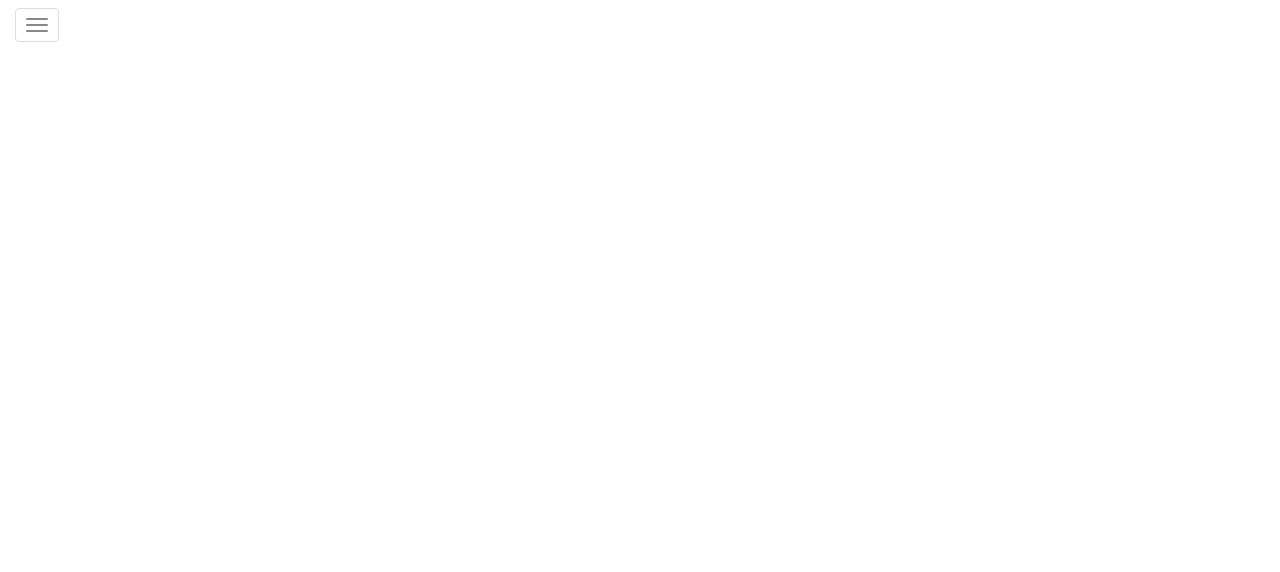
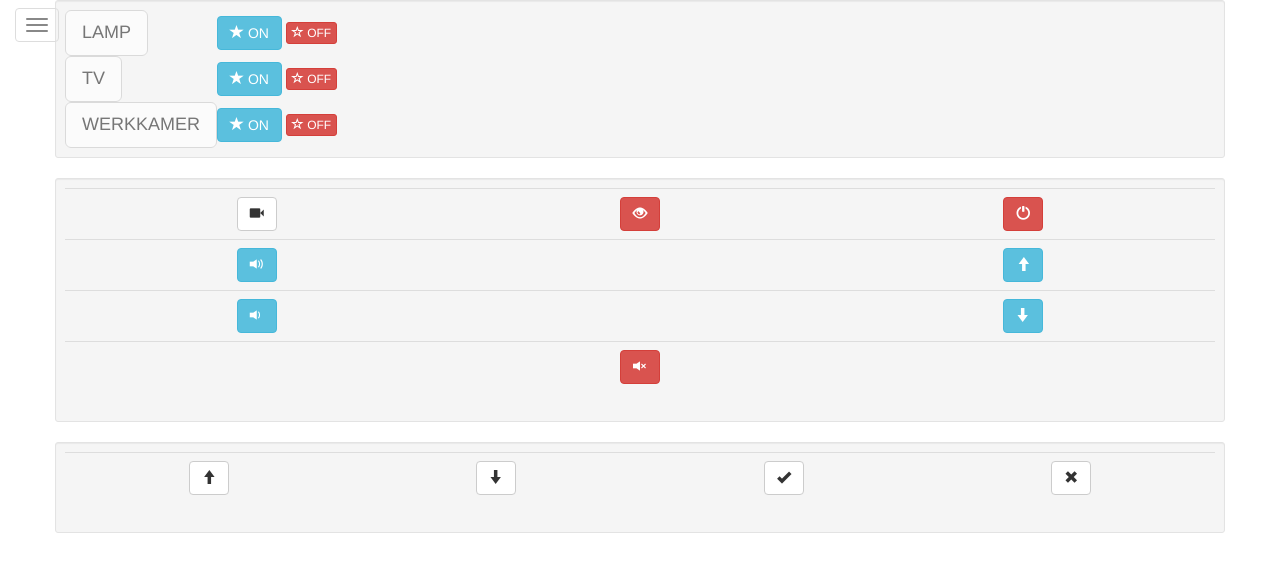
Before and after one commit to RobQuistNL/PieStation, a website: page public/index.html in a window 1280 px wide. Drawn offline with nearby package versions, Linux system fonts and the light colour scheme; no server answers.

Commit message:
Fix up HTML

```diff
--- a/modules/alarms.js
+++ b/modules/alarms.js
@@ -5,7 +5,7 @@
     module.exports.cronJob = require('cron').CronJob;
 
     module.exports.checkAlarms = function() {
-        console.log('Alarm happened!');
+        //console.log('Alarm happened!');
     };
 
     module.exports.initialize = function() {
--- a/public/index.html
+++ b/public/index.html
@@ -41,6 +41,7 @@
             <li><a href="tv.html">TV</a></li>
             <li><a href="led.html">Verlichting</a></li>
             <li><a href="irdevices.html">Alle IR apparaten</a></li>
+            <li><a href="power.html">Stroom</a></li>
             <li><a href="youtube.html">Youtube</a></li>
             <!--<li class="dropdown">
                 <a href="#" class="dropdown-toggle" data-toggle="dropdown">Music & video <b class="caret"></b></a>
--- /dev/null
+++ b/public/pages/home.html
@@ -0,0 +1,75 @@
+<div class="row">
+    <div class="col-md-12 well well-sm">
+        <table>
+            <tr>
+                <td>
+                    <a class="btn btn-default disabled btn-lg">LAMP</a>
+                </td>
+                <td>
+                    <a class='devicebutton btn btn-info' onClick="$.ajax('/send/kaku/M/10/on')"><i class="glyphicon glyphicon-star"></i> ON</a>
+                    <a class='devicebutton btn btn-danger btn-xs' onClick="$.ajax('/send/kaku/M/10/off')"><i class="glyphicon glyphicon-star-empty"></i> OFF</a>
+                </td>
+            </tr>
+
+            <tr>
+                <td>
+                    <a class="btn btn-default disabled btn-lg">TV</a>
+                </td>
+                <td>
+                    <a class='devicebutton btn btn-info' onClick="$.ajax('/send/kaku/M/20/on')"><i class="glyphicon glyphicon-star"></i> ON</a>
+                    <a class='devicebutton btn btn-danger btn-xs' onClick="$.ajax('/send/kaku/M/20/off')"><i class="glyphicon glyphicon-star-empty"></i> OFF</a>
+                </td>
+            </tr>
+
+            <tr>
+                <td>
+                    <a class="btn btn-default disabled btn-lg">WERKKAMER</a>
+                </td>
+                <td>
+                    <a class='devicebutton btn btn-info' onClick="$.ajax('/send/kaku/M/30/on')"><i class="glyphicon glyphicon-star"></i> ON</a>
+                    <a class='devicebutton btn btn-danger btn-xs' onClick="$.ajax('/send/kaku/M/30/off')"><i class="glyphicon glyphicon-star-empty"></i> OFF</a>
+                </td>
+            </tr>
+        </table>
+    </div>
+</div>
+
+<div class="row">
+    <div class="col-md-12 well well-sm">
+        <table class="table remote">
+            <tr>
+                <td><a data-device='sonytv' data-key='KEY_VIDEO' class='devicebutton btn btn-default'><i class="glyphicon glyphicon-facetime-video"></i></a></td>
+                <td><a data-device='humax' data-key='KEY_POWER' class='devicebutton btn btn-danger'><i class="glyphicon glyphicon-eye-open"></i></a></td>
+                <td><a data-device='sonytv' data-key='KEY_POWER' class='devicebutton btn btn-danger'><i class="glyphicon glyphicon-off"></i></a></td>
+            </tr>
+            <tr>
+                <td><a data-device='sonytv' data-key='KEY_VOLUMEUP' class='devicebutton btn btn-info'><i class="glyphicon glyphicon-volume-up"></i></a></td>
+                <td></td>
+                <td><a data-device='humax' data-key='KEY_CHANNELUP' class='devicebutton btn btn-info'><i class="glyphicon glyphicon-arrow-up"></i></a></td>
+            </tr>
+            <tr>
+                <td><a data-device='sonytv' data-key='KEY_VOLUMEDOWN' class='devicebutton btn btn-info'><i class="glyphicon glyphicon-volume-down"></i></a></td>
+                <td></td>
+                <td><a data-device='humax' data-key='KEY_CHANNELDOWN' class='devicebutton btn btn-info'><i class="glyphicon glyphicon-arrow-down"></i></a></td>
+            </tr>
+            <tr>
+                <td></td>
+                <td><a data-device='sonytv' data-key='KEY_MUTE' class='devicebutton btn btn-danger'><i class="glyphicon glyphicon-volume-off"></i></a></td>
+                <td></td>
+            </tr>
+        </table>
+    </div>
+</div>
+
+<div class="row">
+    <div class="col-md-12 well well-sm">
+        <table class="table remote">
+            <tr>
+                <td><a data-device='ledstrip' data-key='KEY_BRIGHTNESSUP' class='devicebutton btn btn-default'><i class="glyphicon glyphicon-arrow-up"></i></a></td>
+                <td><a data-device='ledstrip' data-key='KEY_BRIGHTNESSDOWN' class='devicebutton btn btn-default'><i class="glyphicon glyphicon-arrow-down"></i></a></td>
+                <td><a data-device='ledstrip' data-key='KEY_POWER' class='devicebutton btn btn-default'><i class="glyphicon glyphicon-ok"></i></a></td>
+                <td><a data-device='ledstrip' data-key='KEY_POWER2' class='devicebutton btn btn-default'><i class="glyphicon glyphicon-remove"></i></a></td>
+            </tr>
+        </table>
+    </div>
+</div>
```
Also changed, not shown: public/pages/irdevices.html (+0 -3 lines), public/pages/led.html (+0 -3 lines), public/pages/power.html (added, +35 -0 lines), public/pages/tv.html (+0 -3 lines), README.md.
